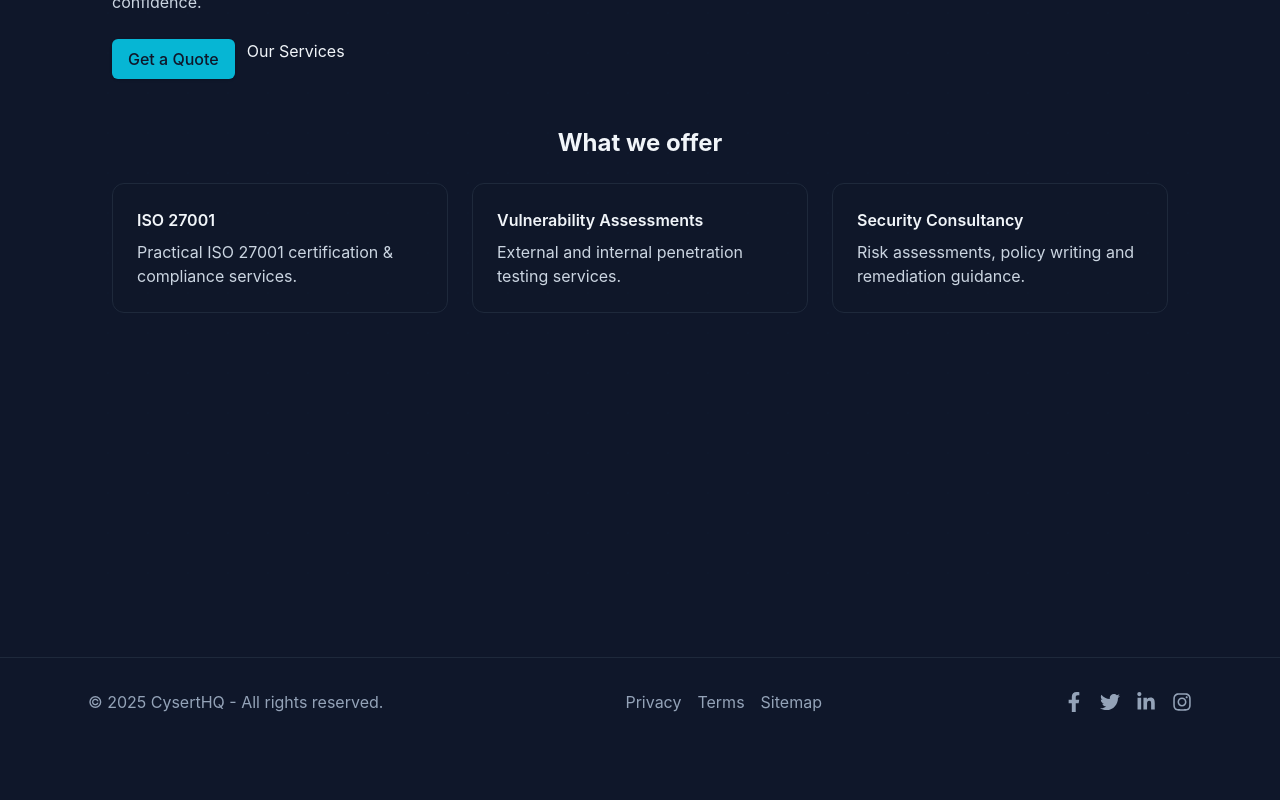
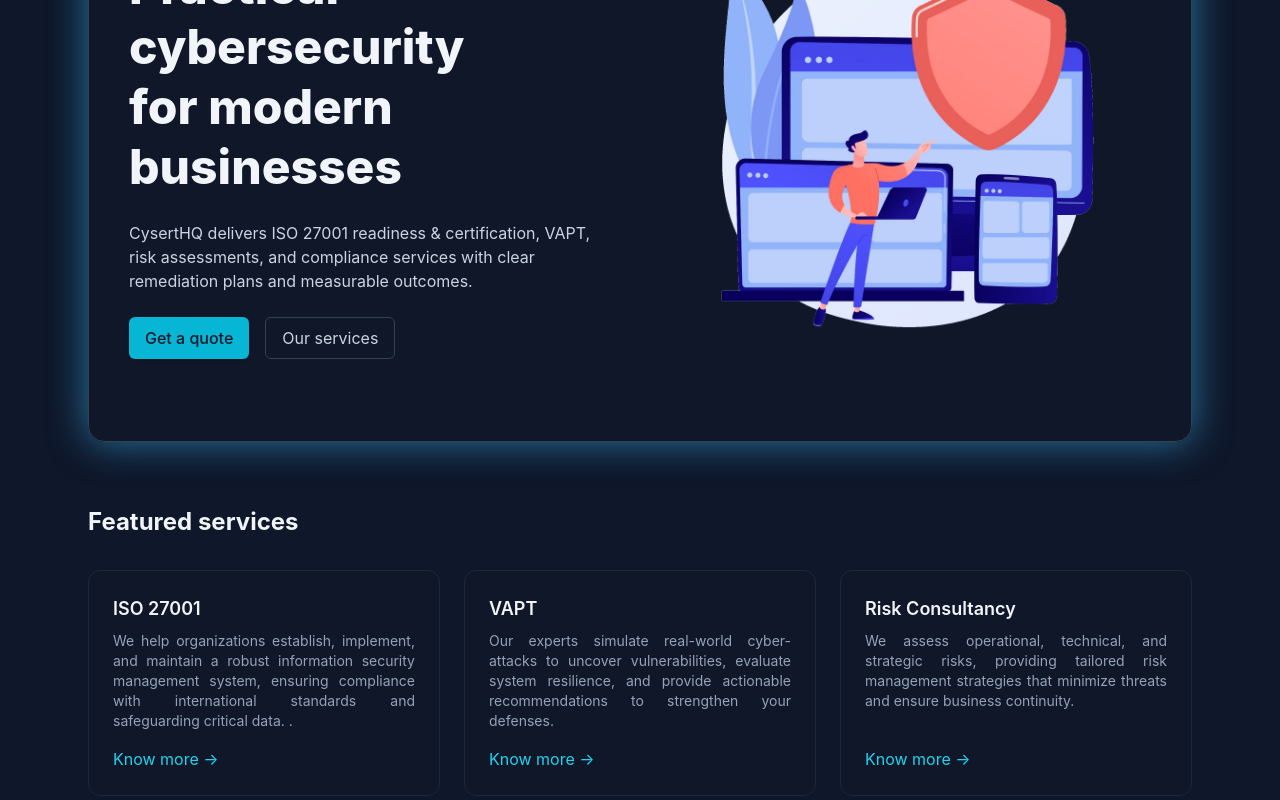
Before and after one commit to Yash-Pokarna/FinalWebsite, a Next.js app: page / in a window 1280 px wide. Shown: the part 280-1080 px from the top of the page. Before the commit the page ends 1026 px from the top, so only its background shows below. Built offline with nearby package versions, Linux system fonts and the light colour scheme.

Commit message:
Update page.tsx

```diff
--- a/app/page.tsx
+++ b/app/page.tsx
@@ -5,52 +5,123 @@
 
 export default function Home() {
   return (
-    <div className="min-h-screen py-12 relative">
-      <div className="particles" aria-hidden="true"></div>
+    <div className="min-h-screen py-20 relative">
+      <div className="particles"></div>
 
-      {/* Hero */}
+      {/* ✅ Hero Section - Glow around both columns */}
       <motion.section
         initial={{ opacity: 0 }}
         animate={{ opacity: 1 }}
-        className="max-w-6xl mx-auto px-6 flex flex-col-reverse md:flex-row items-center gap-8"
+        transition={{ duration: 0.8 }}
+        className="relative z-10"
       >
-        <div className="w-full md:w-1/2">
-          <h1 className="text-2xl sm:text-3xl md:text-4xl font-extrabold">
-            Security · Compliance · Trust
-          </h1>
-          <p className="mt-4 text-slate-300 leading-relaxed max-w-xl">
-            We help organisations achieve ISO 27001 certification, perform VAPT and manage risk so you can focus on your business with confidence.
-          </p>
+        <motion.div
+          animate={{ boxShadow: [
+            "0 0 20px rgba(56,189,248,0.3)",
+            "0 0 40px rgba(56,189,248,0.6)",
+            "0 0 20px rgba(56,189,248,0.3)"
+          ] }}
+          transition={{ duration: 4, repeat: Infinity, ease: "easeInOut" }}
+          className="grid grid-cols-1 md:grid-cols-2 gap-12 items-center rounded-2xl p-10 bg-slate-900/40 border border-slate-700"
+        >
+          {/* Left Column - Text */}
+          <motion.div
+            initial={{ opacity: 0, x: -20 }}
+            animate={{ opacity: 1, x: 0 }}
+            transition={{ duration: 0.8 }}
+            className="space-y-6"
+          >
+            <h1 className="text-5xl font-extrabold leading-tight">
+              Practical cybersecurity <br className="hidden md:block"/> for modern businesses
+            </h1>
 
-          <div className="mt-6 flex flex-col sm:flex-row gap-3">
-            <Link href="/contact" className="btn-primary w-full sm:w-auto text-center">Get a Quote</Link>
-            <Link href="/services" className="btn-outline w-full sm:w-auto text-center">Our Services</Link>
-          </div>
-        </div>
+            <p className="text-slate-300 max-w-xl">
+              CysertHQ delivers ISO 27001 readiness & certification, VAPT, risk assessments, and compliance services with clear remediation plans and measurable outcomes.
+            </p>
 
-        <div className="w-full md:w-1/2 flex justify-center">
-          <Image src="/hero-bg.svg" alt="Security illustration" width={560} height={420} className="max-w-[320px] sm:max-w-sm md:max-w-md" />
-        </div>
+            <div className="flex gap-4">
+              <Link href="/contact" className="btn-primary">Get a quote</Link>
+              <Link
+                href="/services"
+                className="inline-flex items-center gap-2 border border-slate-700 px-4 py-2 rounded-md text-slate-300 hover:bg-slate-800 transition"
+              >
+                Our services
+              </Link>
+            </div>
+          </motion.div>
+
+          {/* Right Column - Floating Image */}
+          <motion.div
+            initial={{ opacity: 0, scale: 0.98 }}
+            animate={{ opacity: 1, scale: 1 }}
+            transition={{ duration: 0.8 }}
+            className="flex justify-center md:justify-end"
+          >
+            <motion.div
+              animate={{ y: [0, -12, 0] }}
+              transition={{ duration: 4, repeat: Infinity, ease: "easeInOut" }}
+              className="rounded-2xl overflow-hidden"
+            >
+              <Image
+                src="/vector_output.png"
+                alt="Cybersecurity illustration"
+                width={500}
+                height={400}
+                className="rounded-2xl shadow-lg object-cover"
+              />
+            </motion.div>
+          </motion.div>
+        </motion.div>
       </motion.section>
 
-      {/* Services preview */}
-      <section className="mt-12 max-w-6xl mx-auto px-6">
-        <h2 className="text-2xl font-bold text-center">What we offer</h2>
-        <div className="mt-6 grid grid-cols-1 sm:grid-cols-2 lg:grid-cols-3 gap-6">
-          <article className="card">
-            <h3 className="font-semibold">ISO 27001</h3>
-            <p className="mt-2 text-slate-300">Practical ISO 27001 certification & compliance services.</p>
-          </article>
-          <article className="card">
-            <h3 className="font-semibold">Vulnerability Assessments</h3>
-            <p className="mt-2 text-slate-300">External and internal penetration testing services.</p>
-          </article>
-          <article className="card">
-            <h3 className="font-semibold">Security Consultancy</h3>
-            <p className="mt-2 text-slate-300">Risk assessments, policy writing and remediation guidance.</p>
-          </article>
-        </div>
-      </section>
+   {/* ✅ Featured Services */}
+<section className="mt-16 space-y-8 relative z-10">
+  <motion.h2
+    initial={{ opacity: 0, y: 6 }}
+    whileInView={{ opacity: 1, y: 0 }}
+    viewport={{ once: true }}
+    className="text-2xl font-bold"
+  >
+    Featured services
+  </motion.h2>
+
+  <motion.div
+    initial={{ opacity: 0, y: 10 }}
+    whileInView={{ opacity: 1, y: 0 }}
+    viewport={{ once: true }}
+    className="grid md:grid-cols-3 gap-6 text-justify"
+  >
+        {[
+      { title: "ISO 27001", desc: "We help organizations establish, implement, and maintain a robust information security management system, ensuring compliance with international standards and safeguarding critical data. ." },
+      { title: "VAPT", desc: "Our experts simulate real-world cyber-attacks to uncover vulnerabilities, evaluate system resilience, and provide actionable recommendations to strengthen your defenses." },
+      { title: "Risk Consultancy", desc: "We assess operational, technical, and strategic risks, providing tailored risk management strategies that minimize threats and ensure business continuity." }
+    ].map((service, index) => (
+      <Link key={index} href="/services" className="block">
+        <motion.div
+          whileHover={{
+            scale: 1.05,
+            rotateX: 5,
+            rotateY: -5,
+            boxShadow: "0px 0px 30px rgba(6,182,212,0.4)"
+          }}
+          whileTap={{ scale: 0.97 }}
+          transition={{ type: "spring", stiffness: 300, damping: 20 }}
+          className="card p-6 rounded-xl bg-slate-900/40 border border-slate-800 cursor-pointer h-full flex flex-col justify-between"
+          style={{ transformStyle: "preserve-3d" }}
+        >
+          <div>
+            <h3 className="font-semibold text-lg">{service.title}</h3>
+            <p className="mt-2 text-slate-400 text-sm">{service.desc}</p>
+          </div>
+          <span className="mt-4 inline-block text-cyan-400">
+            Know more →
+          </span>
+        </motion.div>
+      </Link>
+    ))}
+  </motion.div>
+</section>
+
     </div>
   )
 }
```
